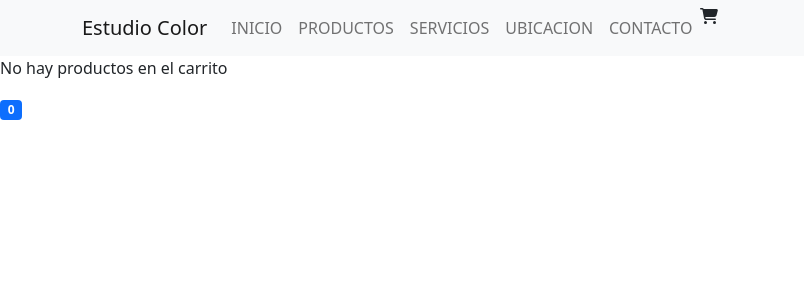
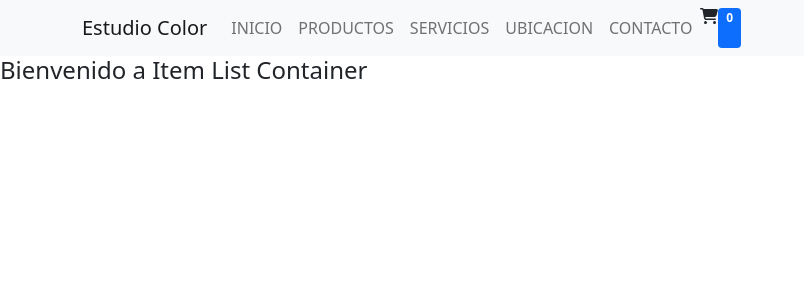
Before and after one commit to Juan-Martin-Severino/React-Js, a React (Create React App) app: page / in a window 1280 px wide. Shown: the top 300 px of the page, without its empty margins (0-804 px from the left). Built offline with nearby package versions, Linux system fonts and the light colour scheme.

Commit message:
crea tu landing v2

```diff
--- a/src/App.js
+++ b/src/App.js
@@ -1,6 +1,7 @@
 import React from "react";
 import NavBar from "./components/NavBar.js";
 import ItemListContainer from "./components/ItemListContainer.js";
+
 import "bootstrap/dist/css/bootstrap.min.css";
 import "./App.css";
 
@@ -8,7 +9,7 @@ const App = () => {
   return (
     <>
       <NavBar />
-      <ItemListContainer />
+      <ItemListContainer greeting='Bienvenido a Item List Container' />
     </>
   );
 };
--- a/src/components/CartWidget.js
+++ b/src/components/CartWidget.js
@@ -1,11 +1,14 @@
 import React from "react";
 import { FontAwesomeIcon } from "@fortawesome/react-fontawesome";
 import { faCartShopping } from "@fortawesome/free-solid-svg-icons";
+import { Badge } from "react-bootstrap";
 
+let cantidad = 0;
 const CartWidget = () => {
   return (
     <>
       <FontAwesomeIcon icon={faCartShopping}></FontAwesomeIcon>
+      <Badge>{cantidad}</Badge>
     </>
   );
 };
--- a/src/components/ItemListContainer.js
+++ b/src/components/ItemListContainer.js
@@ -1,11 +1,9 @@
 import React from "react";
-import { Badge } from "react-bootstrap";
 
-const ItemListContainer = () => {
+const ItemListContainer = ({ greeting }) => {
   return (
     <>
-      <p>No hay productos en el carrito</p>
-      <Badge>0</Badge>
+      <h4>{greeting}</h4>
     </>
   );
 };
```
